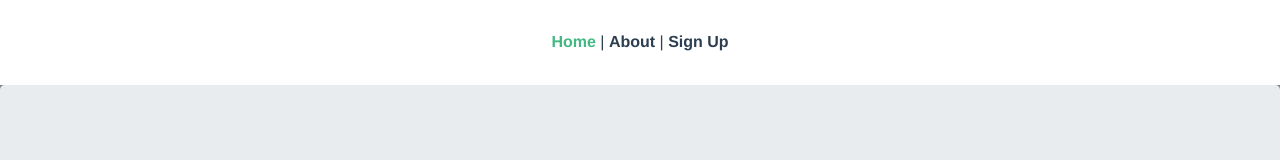
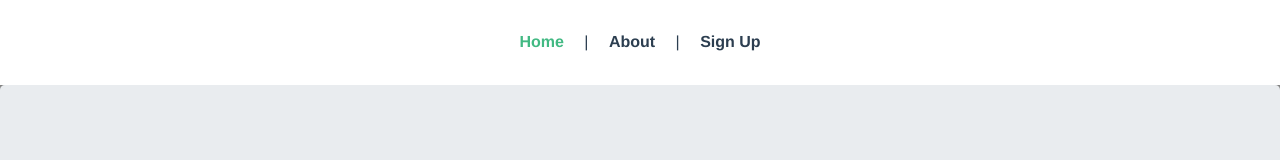
Before and after one commit to gti525/h19-raspi, a Vue app in the folder raspi-frontend/: page / in a window 1280 px wide. Shown: the top 160 px of the page. Built offline with nearby package versions, Linux system fonts and the light colour scheme.

Commit message:
CSS adjustment - added horizontal distance between navigation menu items

```diff
--- a/raspi-frontend/src/App.vue
+++ b/raspi-frontend/src/App.vue
@@ -37,6 +37,7 @@
 #nav a {
   font-weight: bold;
   color: #2c3e50;
+  margin: 0 1rem;
 }
 
 #nav a.router-link-exact-active {
```
